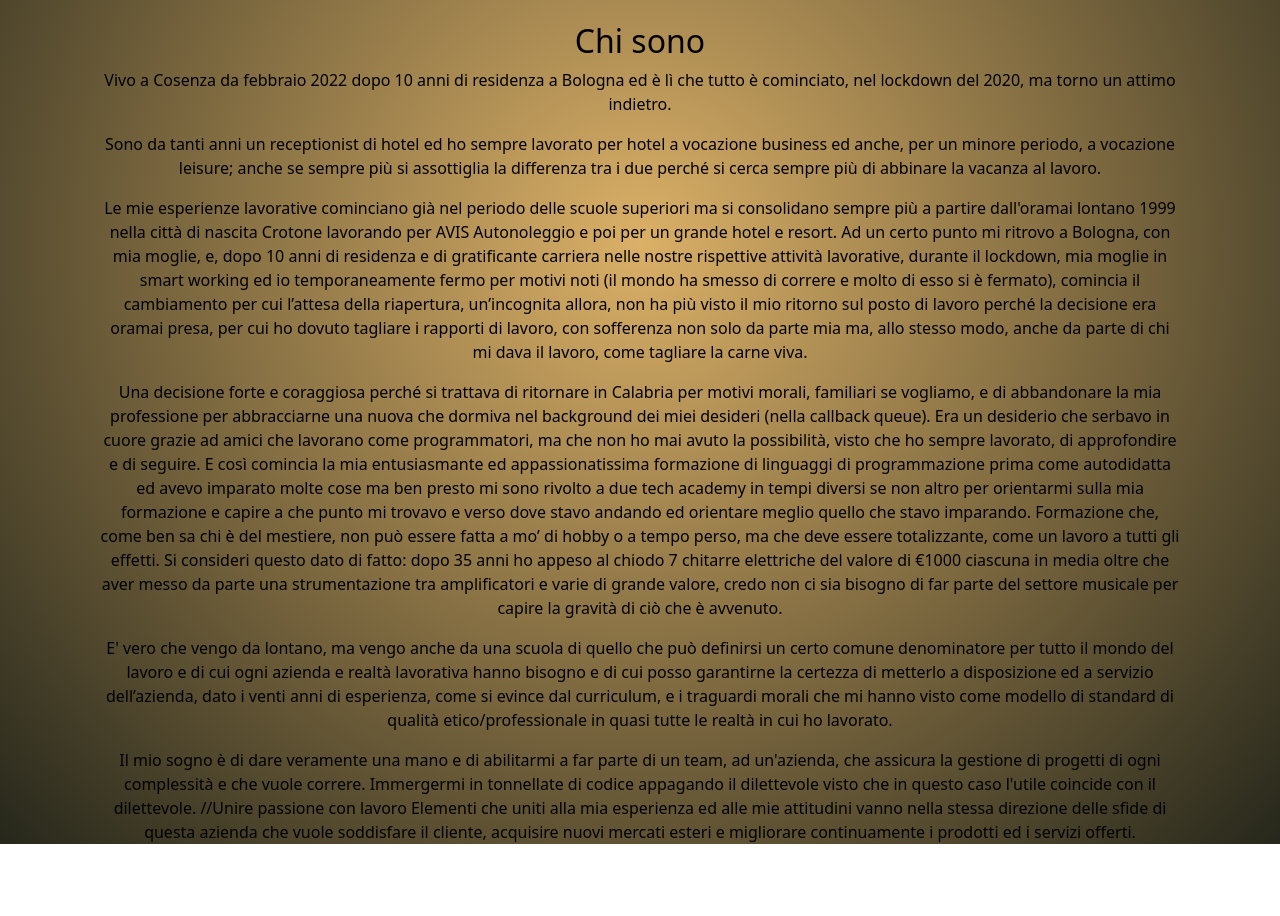
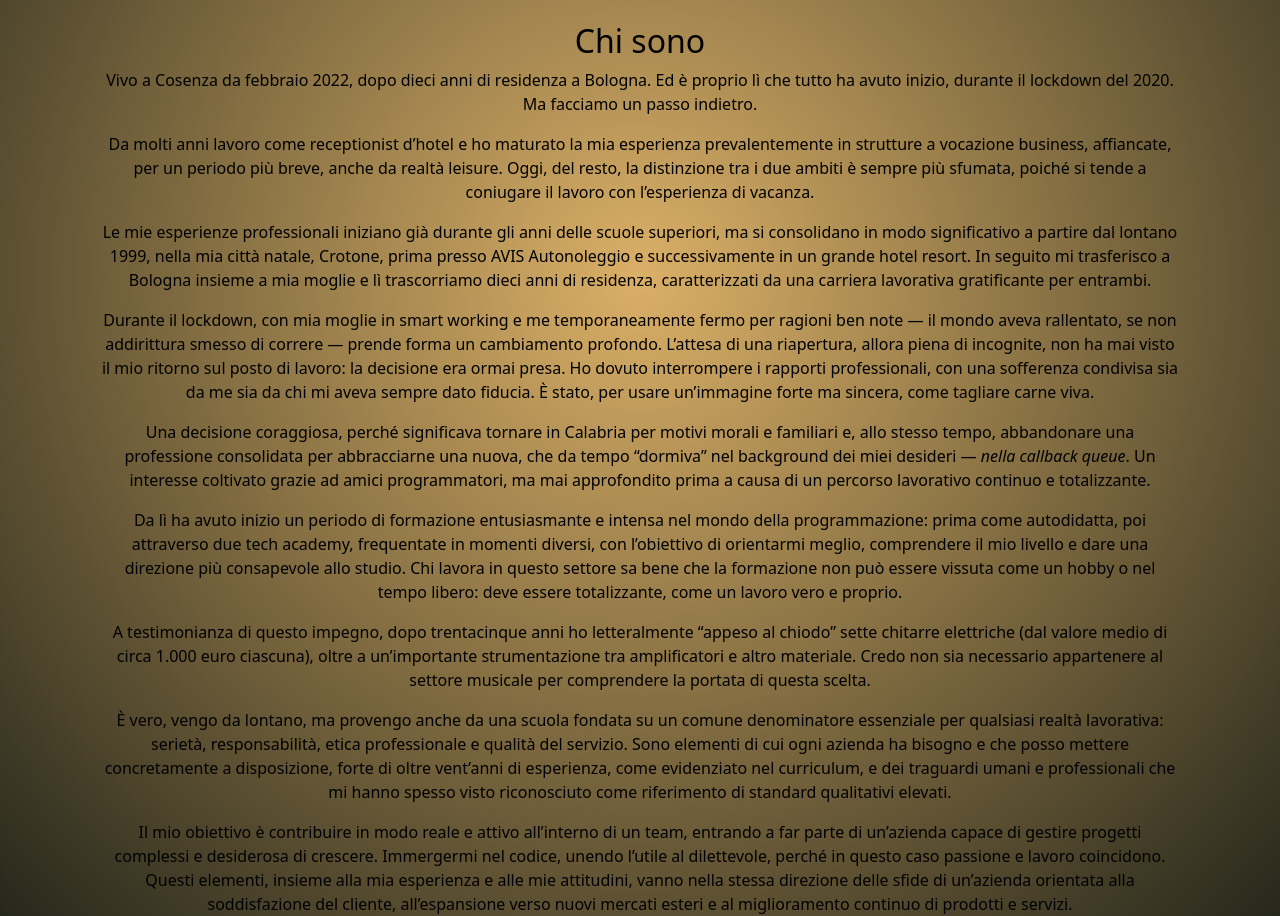
Before and after one commit to MarcoGreco74/portfolio, a React (Create React App) app: page /#/aboutMe in a window 1280 px wide. Shown: the part 360-1276 px from the top of the page. Before the commit the page ends 1204 px from the top, so only its background shows below. Built offline with nearby package versions, Linux system fonts and the light colour scheme.

Commit message:
fix: modify css

```diff
--- a/src/components/Card.js
+++ b/src/components/Card.js
@@ -3,6 +3,20 @@ import { motion } from "framer-motion";
 import "../styles/CardCss.css";
 
 const Card = ({ title, description, link, demo }) => {
+
+const linkDisplay = (() => {
+  switch (true) {
+    case link.includes("github"):
+      return "GitHub";
+    case link.includes("linkedin"):
+      return "LinkedIn";
+    case link.includes("@gmail"):
+      return "marcogreco.gibson@gmail.com";
+    default:
+      return "";
+  }
+})();
+
   return (
     <motion.div
       className="card"
@@ -13,7 +27,7 @@ const Card = ({ title, description, link, demo }) => {
     >
       <h3>{title}</h3>
       <p>{description}</p>
-      <a href={link} target="_blank" rel="noreferrer">GitHub</a>
+      <a href={link} target="_blank" rel="noreferrer">{linkDisplay}</a>
       {demo && (
           <a href={demo} target="_blank" rel="noreferrer">Demo</a>
         )}
--- a/src/pages/About.js
+++ b/src/pages/About.js
@@ -6,53 +6,55 @@ function About() {
     <section style={{color: "black", margin:'100px'}} id="about">
       <h2>Chi sono</h2>
       <p >
-        Vivo a Cosenza da febbraio 2022 dopo 10 anni di residenza a Bologna ed è lì che tutto è cominciato,
-        nel lockdown del 2020, ma torno un attimo indietro.
+        Vivo a Cosenza da febbraio 2022, dopo dieci anni di residenza a Bologna.
+        Ed è proprio lì che tutto ha avuto inizio, durante il lockdown del 2020. Ma facciamo un passo indietro.
       </p>
       <p>
-        Sono da tanti anni un receptionist di hotel ed ho sempre lavorato per hotel a vocazione business ed anche,
-        per un minore periodo, a vocazione leisure; anche se sempre più si assottiglia la differenza tra i due perché
-        si cerca sempre più di abbinare la vacanza al lavoro.
+        Da molti anni lavoro come receptionist d’hotel e ho maturato la mia esperienza prevalentemente in strutture a vocazione business,
+        affiancate, per un periodo più breve, anche da realtà leisure. Oggi, del resto, la distinzione tra i due ambiti è sempre più sfumata,
+        poiché si tende a coniugare il lavoro con l’esperienza di vacanza.
       </p>
       <p>
-        Le mie esperienze lavorative cominciano già nel periodo delle scuole superiori ma si consolidano sempre più
-        a partire dall'oramai lontano 1999 nella città di nascita Crotone lavorando per AVIS Autonoleggio e
-        poi per un grande hotel e resort. Ad un certo punto mi ritrovo a Bologna, con mia moglie, e, dopo 10 anni
-        di residenza e di gratificante carriera nelle nostre rispettive attività lavorative, durante il lockdown,
-        mia moglie in smart working ed io temporaneamente fermo per motivi noti (il mondo ha smesso di correre e
-        molto di esso si è fermato), comincia il cambiamento per cui l’attesa della riapertura, un’incognita allora,
-        non ha più visto il mio ritorno sul posto di lavoro perché la decisione era oramai presa, per cui ho dovuto
-        tagliare i rapporti di lavoro, con sofferenza non solo da parte mia ma, allo stesso modo, anche da parte
-        di chi mi dava il lavoro, come tagliare la carne viva.
+        Le mie esperienze professionali iniziano già durante gli anni delle scuole superiori, ma si consolidano in modo significativo
+        a partire dal lontano 1999, nella mia città natale, Crotone, prima presso AVIS Autonoleggio e successivamente in un grande hotel resort.
+        In seguito mi trasferisco a Bologna insieme a mia moglie e lì trascorriamo dieci anni di residenza,
+        caratterizzati da una carriera lavorativa gratificante per entrambi.
       </p>
       <p>
-        Una decisione forte e coraggiosa perché si trattava di
-        ritornare in Calabria per motivi morali, familiari se vogliamo, e di abbandonare la mia professione per
-        abbracciarne una nuova che dormiva nel background dei miei desideri (nella callback queue). Era un desiderio
-        che serbavo in cuore grazie ad amici che lavorano come programmatori, ma che non ho mai avuto la possibilità,
-        visto che ho sempre lavorato, di approfondire e di seguire. E così comincia la mia entusiasmante ed
-        appassionatissima formazione di linguaggi di programmazione prima come autodidatta ed avevo imparato molte
-        cose ma ben presto mi sono rivolto a due tech academy in tempi diversi se non altro per orientarmi sulla mia formazione
-        e capire a che punto mi trovavo e verso dove stavo andando ed orientare meglio quello che stavo imparando.
-        Formazione che, come ben sa chi è del mestiere, non può essere fatta a mo’ di hobby o a tempo perso,
-        ma che deve essere totalizzante, come un lavoro a tutti gli effetti. Si consideri questo dato di fatto:
-        dopo 35 anni ho appeso al chiodo 7 chitarre elettriche del valore di €1000 ciascuna in media oltre che aver messo da parte
-        una strumentazione tra amplificatori e varie di grande valore, credo non ci sia bisogno di far parte del settore musicale
-        per capire la gravità di ciò che è avvenuto.
+        Durante il lockdown, con mia moglie in smart working e me temporaneamente fermo per ragioni ben note — il mondo aveva rallentato,
+        se non addirittura smesso di correre — prende forma un cambiamento profondo. L’attesa di una riapertura, allora piena di incognite,
+        non ha mai visto il mio ritorno sul posto di lavoro: la decisione era ormai presa. Ho dovuto interrompere i rapporti professionali,
+        con una sofferenza condivisa sia da me sia da chi mi aveva sempre dato fiducia. È stato, per usare un’immagine forte ma sincera,
+        come tagliare carne viva.
       </p>
       <p>
-        E' vero che vengo da lontano, ma vengo anche da una scuola di quello che può definirsi un certo comune
-        denominatore per tutto il mondo del lavoro e di cui ogni azienda e realtà lavorativa hanno bisogno e di cui
-        posso garantirne la certezza di metterlo a disposizione ed a servizio dell’azienda, dato i venti anni di esperienza,
-        come si evince dal curriculum, e i traguardi morali che mi hanno visto come modello di standard di qualità
-        etico/professionale in quasi tutte le realtà in cui ho lavorato.
+        Una decisione coraggiosa, perché significava tornare in Calabria per motivi morali e familiari e, allo stesso tempo,
+        abbandonare una professione consolidata per abbracciarne una nuova, che da tempo “dormiva” nel background dei miei desideri
+        — <i>nella callback queue</i>. Un interesse coltivato grazie ad amici programmatori, ma mai approfondito prima
+        a causa di un percorso lavorativo continuo e totalizzante.
       </p>
       <p>
-        Il mio sogno è di dare veramente una mano e di abilitarmi a far parte di un team,  ad un'azienda, che assicura
-        la gestione di progetti di ogni complessità e che vuole correre. Immergermi in tonnellate di codice appagando il
-        dilettevole visto che in questo caso l'utile coincide con il dilettevole. //Unire passione con lavoro
-        Elementi che uniti alla mia esperienza ed alle mie attitudini vanno nella stessa direzione delle sfide di questa azienda
-        che vuole soddisfare il cliente, acquisire nuovi mercati esteri e migliorare continuamente i prodotti ed i servizi offerti.
+        Da lì ha avuto inizio un periodo di formazione entusiasmante e intensa nel mondo della programmazione: prima come autodidatta,
+        poi attraverso due tech academy, frequentate in momenti diversi, con l’obiettivo di orientarmi meglio, comprendere il mio livello
+        e dare una direzione più consapevole allo studio. Chi lavora in questo settore sa bene che la formazione
+        non può essere vissuta come un hobby o nel tempo libero: deve essere totalizzante, come un lavoro vero e proprio.
+      </p>
+      <p>
+      A testimonianza di questo impegno, dopo trentacinque anni ho letteralmente “appeso al chiodo” sette chitarre elettriche
+      (dal valore medio di circa 1.000 euro ciascuna), oltre a un’importante strumentazione tra amplificatori e altro materiale.
+      Credo non sia necessario appartenere al settore musicale per comprendere la portata di questa scelta.
+      </p>
+      <p>
+      È vero, vengo da lontano, ma provengo anche da una scuola fondata su un comune denominatore essenziale per qualsiasi realtà lavorativa:
+      serietà, responsabilità, etica professionale e qualità del servizio. Sono elementi di cui ogni azienda ha bisogno
+      e che posso mettere concretamente a disposizione, forte di oltre vent’anni di esperienza, come evidenziato nel curriculum,
+      e dei traguardi umani e professionali che mi hanno spesso visto riconosciuto come riferimento di standard qualitativi elevati.
+      </p>
+      <p>
+      Il mio obiettivo è contribuire in modo reale e attivo all’interno di un team, entrando a far parte di un’azienda capace di gestire progetti complessi
+      e desiderosa di crescere. Immergermi nel codice, unendo l’utile al dilettevole, perché in questo caso passione e lavoro coincidono.
+      Questi elementi, insieme alla mia esperienza e alle mie attitudini, vanno nella stessa direzione delle sfide di un’azienda
+      orientata alla soddisfazione del cliente, all’espansione verso nuovi mercati esteri e al miglioramento continuo di prodotti e servizi.
       </p>
     </section>
   );
--- a/src/pages/Contact.js
+++ b/src/pages/Contact.js
@@ -1,13 +1,32 @@
 import React from "react";
+import Card from "../components/Card";
 
 function Contact() {
+  const contacts = [
+    {
+    title: "Email",
+    description: "",
+    link: "https://mail.google.com/mail/?view=cm&fs=1&to=marcogreco.gibson@gmail.com",
+    },
+    {
+    title: "LinkedIn",
+    description: "",
+    link: "https://www.linkedin.com/in/marco-greco-4b4274b2",
+    },
+    {
+    title: "GitHub",
+    description: "",
+    link: "https://github.com/MarcoGreco74",
+    },
+  ];
   return (
-    <section id="contact">
-      <h2>Contatti</h2>
-      <p>Email: <a href="mailto:marcogreco.gibson@gmail.com">marcogreco.gibson@gmail.com</a></p>
-      <p>LinkedIn: <a href="https://www.linkedin.com/in/marco-greco-4b4274b2/" target="_blank" rel="noreferrer">Marco Greco</a></p>
-      <p>GitHub: <a href="https://github.com/MarcoGreco74" target="_blank" rel="noreferrer">MarcoGreco74</a></p>
-
+    <section className="projects" id="projects">
+      <h2 style={{ color: "#053239ff", textAlign: "center" }}>I miei contatti</h2>
+      <div className="project-grid">
+        {contacts.map((contact, index) => (
+          <Card key={index} title={contact.title} description={contact.description} link={contact.link}  />
+        ))}
+      </div>
     </section>
   );
 }
--- a/src/pages/Skills.js
+++ b/src/pages/Skills.js
@@ -1,4 +1,6 @@
 import React from "react";
+import { motion } from "framer-motion";
+import "../styles/CardCss.css";
 
 function Skills() {
   const skills = [
@@ -8,7 +10,7 @@ function Skills() {
   ];
 
   return (
-    <section style={{color: "black", margin:'100px'}} id="skills">
+    <section>
       <h2>Competenze</h2>
       <div className="skill-list">
         <h5>
@@ -17,7 +19,14 @@ function Skills() {
         ))}
         </h5>
       </div>
-      <p>
+      <motion.div
+      className="card"
+      whileHover={{ scale: 1.05, rotate: 1 }}
+      whileTap={{ scale: 0.98 }}
+      transition={{ type: "spring", stiffness: 200 }}
+      style={{backgroundColor: "#1B1B1B"}}
+      >
+        <p>
         Dopo 20 anni di carriera di cui 15 nel settore alberghiero come receptionist, ho scelto di seguire la mia vera passione: la programmazione.
         Ho iniziato come autodidatta nel 2021, immergendomi con entusiasmo nello studio dei linguaggi e delle tecnologie, fino a rivolgermi
         a due tech academy  in due periodi diversi per consolidare il mio percorso formativo e avere un chiaro orientamento.
@@ -55,6 +64,7 @@ function Skills() {
         Attualmente sviluppo applicazioni web con tecnologie come Java, Spring Boot, React.js e MySQL,
         con attenzione alla qualità del codice, all’esperienza utente e alla sicurezza.
       </p>
+      </motion.div>
     </section>
   );
 }
--- a/src/styles/CardCss.css
+++ b/src/styles/CardCss.css
@@ -12,6 +12,8 @@
 
 .card:hover {
   box-shadow: 0 20px 30px rgba(255, 106, 0, 0.25);
+  font-size: 25px;
+  max-width: 800px;
 }
 
 .card h3 {
```
